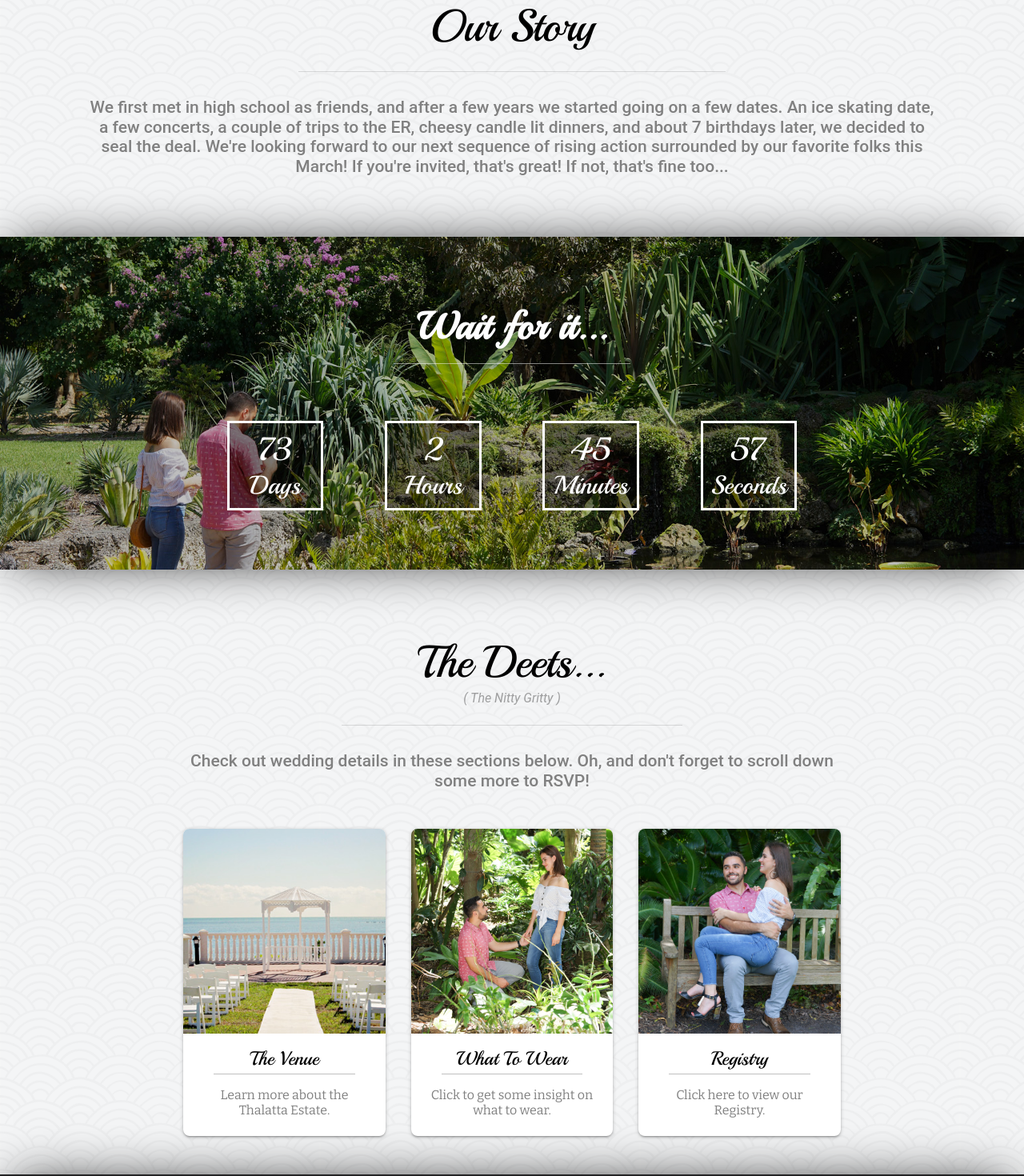
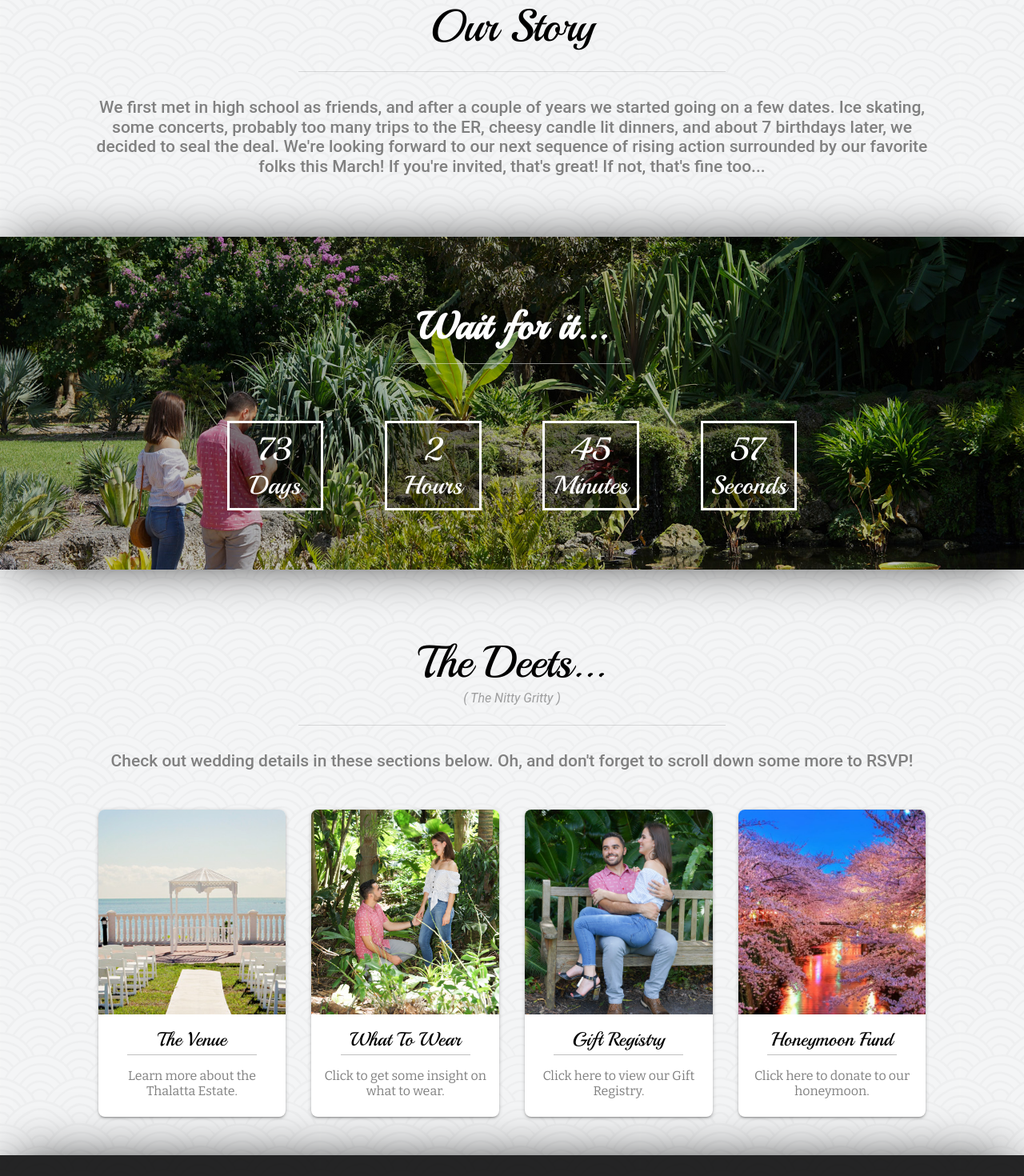
Before and after one commit to ReyLeal/leal-baker-wedding, a React (Create React App) app in the folder client/: page / in a window 1280 px wide. Shown: the part 880-2350 px from the top of the page at 80% size. Built offline with nearby package versions, Linux system fonts and the light colour scheme.

Commit message:
working on better validation for max guest count

```diff
--- a/client/src/Details/Details.jsx
+++ b/client/src/Details/Details.jsx
@@ -14,8 +14,12 @@ const linkToRegistry = () => {
     window.open('https://www.target.com/gift-registry/giftgiver?registryId=9fea7c7efd174554a75b01cbe06ddecb&type=WEDDING', '_blank');
 };
 
+const linkToHoneymoon = () => {
+    window.open('https://www.honeyfund.com/wedding/Alexis-Rey2020', '_blank');
+};
+
 const cardComponent = (title, type, text, onClick = () => {}) =>
-    <Grid className={`cardContainer ${type}Container`} item xs={12} sm={4}>
+    <Grid className={`cardContainer ${type}Container`} item xs={12} sm={3}>
         <Paper className={`cardPaper ${type}Paper`} onClick={onClick}>
             <Grid container alignItems={'center'} justyfy={'center'}>
                 <Grid item xs={12} className={`cardMedia ${type}Media`}> </Grid>
@@ -34,7 +38,7 @@ const cardComponent = (title, type, text, onClick = () => {}) =>
 let Details = () => (
     <Grid id={'Details'}>
         <Grid className={'Details'} container justify={'center'} alignItems={'center'}>
-            <Grid item xs={10} sm={8}>
+            <Grid item xs={10} sm={10}>
                 <Typography className={'containerTitle'} variant="display3" gutterBottom>
                     The Deets...
                 </Typography>
@@ -49,7 +53,8 @@ let Details = () => (
                 <Grid style={{marginTop: '2rem'}} container justify={'center'} alignItems={'center'}>
                     { cardComponent('The Venue', 'locationCard', 'Learn more about the Thalatta Estate.' ,() => linkToEstateWebsite()) }
                     { cardComponent('What To Wear', 'wearCard', 'Click to get some insight on what to wear.', () => linkToAttireWebsite()) }
-                    { cardComponent('Registry', 'registryCard', 'Click here to view our Registry.', () => linkToRegistry()) }
+                    { cardComponent('Gift Registry', 'registryCard', 'Click here to view our Gift Registry.', () => linkToRegistry()) }
+                    { cardComponent('Honeymoon Fund', 'honeymoonCard', 'Click here to donate to our honeymoon.', () => linkToHoneymoon()) }
                 </Grid>
             </Grid>
         </Grid>
--- a/client/src/OurStory/OurStory.js
+++ b/client/src/OurStory/OurStory.js
@@ -11,8 +11,8 @@ let OurStory = () => (
                 </Typography>
                 <Divider style={{marginBottom: '2rem', width: '50%'}} />
                 <Typography className={'containerBody'} variant="title" gutterBottom>
-                    We first met in high school as friends, and after a few years we started going on a few dates.
-                    An ice skating date, a few concerts, a couple of trips to the ER, cheesy candle lit dinners,
+                    We first met in high school as friends, and after a couple of years we started going on a few dates.
+                    Ice skating, some concerts, probably too many trips to the ER, cheesy candle lit dinners,
                     and about 7 birthdays later, we decided to seal the deal. We're looking forward
                     to our next sequence of rising action surrounded by our favorite folks this March!
                     If you're invited, that's great! If not, that's fine too...
--- a/client/src/css/app.css
+++ b/client/src/css/app.css
@@ -235,8 +235,13 @@ body {
 .wearCardMedia {
     background-image: url('../media/whatToWear.jpeg');
 }
+
 .registryCardMedia {
     background-image: url('../media/registryPhoto.jpeg');
+}
+
+.honeymoonCardMedia {
+    background-image: url('../media/japan.jpg');
 }
 
 .cardMedia {
@@ -332,4 +337,8 @@ body {
         width: 75%;
         margin-bottom: 1rem;
     }
+
+    .cardPaper:hover {
+        margin-top: 0;
+    }
 }
```
Also changed, not shown: client/src/media/japan.jpg (added).
